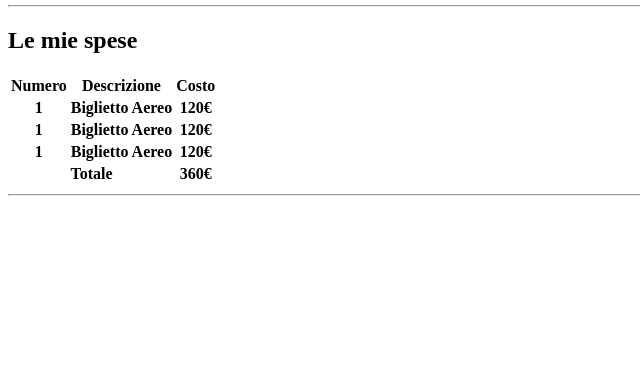
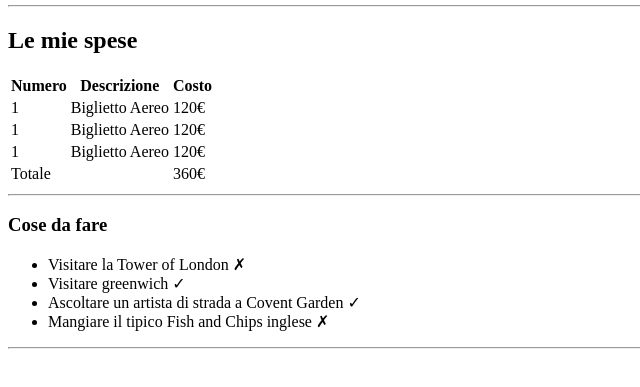
Before and after one commit to JohnQuimson/html-london-trip, a plain HTML site: page index.html in a window 1280 px wide. Shown: the part 101-488 px from the top of the page, without its empty margins (0-640 px from the left). Drawn offline with Linux system fonts and the light colour scheme.

Commit message:
feat: sistemazione 'main' e fine ToDo

```diff
--- a/index.html
+++ b/index.html
@@ -17,6 +17,8 @@
     </header>
     <!-- /Fine header -->
 
+    <main>
+
     <!-- Inizio Tabella -->
         <section>
             <h2>Le mie spese</h2>
@@ -30,25 +32,25 @@
                 </thead>
                 <tbody>
                     <tr>
-                    <th>1</th>
-                    <th>Biglietto Aereo</th>
-                    <th>120€</th>
+                        <td>1</td>
+                        <td>Biglietto Aereo</td>
+                        <td>120€</td>
                     </tr>
                     <tr>
-                    <th>1</th>
-                    <th>Biglietto Aereo</th>
-                    <th>120€</th>
+                        <td>1</td>
+                        <td>Biglietto Aereo</td>
+                        <td>120€</td>
                     </tr>
                     <tr>
-                    <th>1</th>
-                    <th>Biglietto Aereo</th>
-                    <th>120€</th>
+                        <td>1</td>
+                        <td>Biglietto Aereo</td>
+                        <td>120€</td>
                     </tr>
                 </tbody>
                 <tfoot>
                     <tr>
-                    <th colspan="2">Totale</th>
-                    <th>360€</th>
+                        <td colspan="2">Totale</td>
+                        <td>360€</td>
                     </tr>
                 </tfoot>
             </table>
@@ -56,6 +58,23 @@
         </section>
         <!--/ Fine Tabella -->
 
+        <!-- Inizio ToDo -->
+        <section>
+            <h3>Cose da fare</h3>
+            <ul>
+                <li>Visitare la Tower of London ✗</li>
+                <li>Visitare greenwich ✓</li>
+                <li>Ascoltare un artista di strada a Covent Garden ✓</li>
+                <li>Mangiare il tipico Fish and Chips inglese ✗</li>
+            </ul>
+            <hr>
+        </section>
+        <!--/ Fine ToDo -->
+
+
+
+    </main>
+
 
 </body>
 </html>
```
Lines whose indentation alone changed are shown as unchanged.
